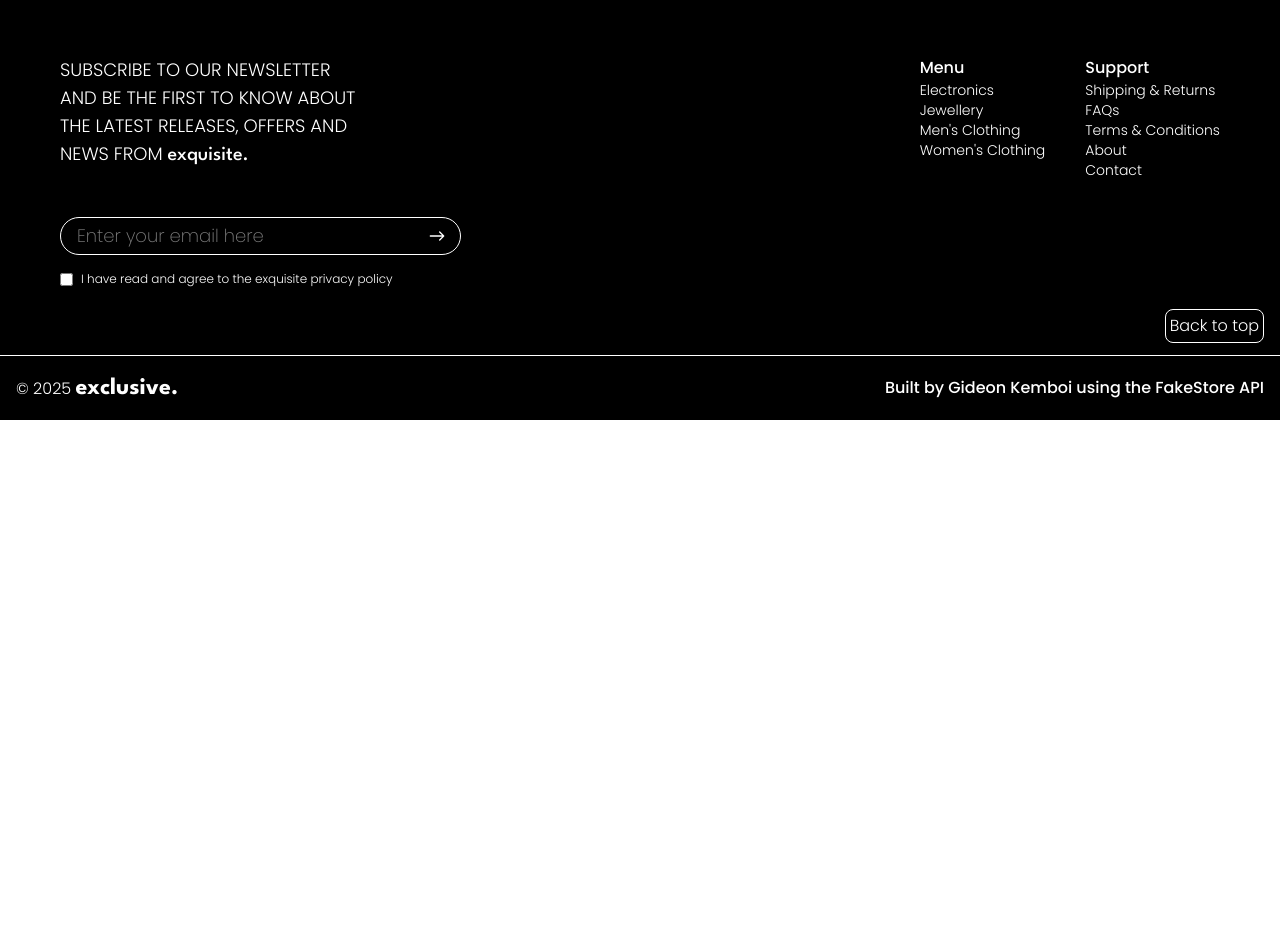
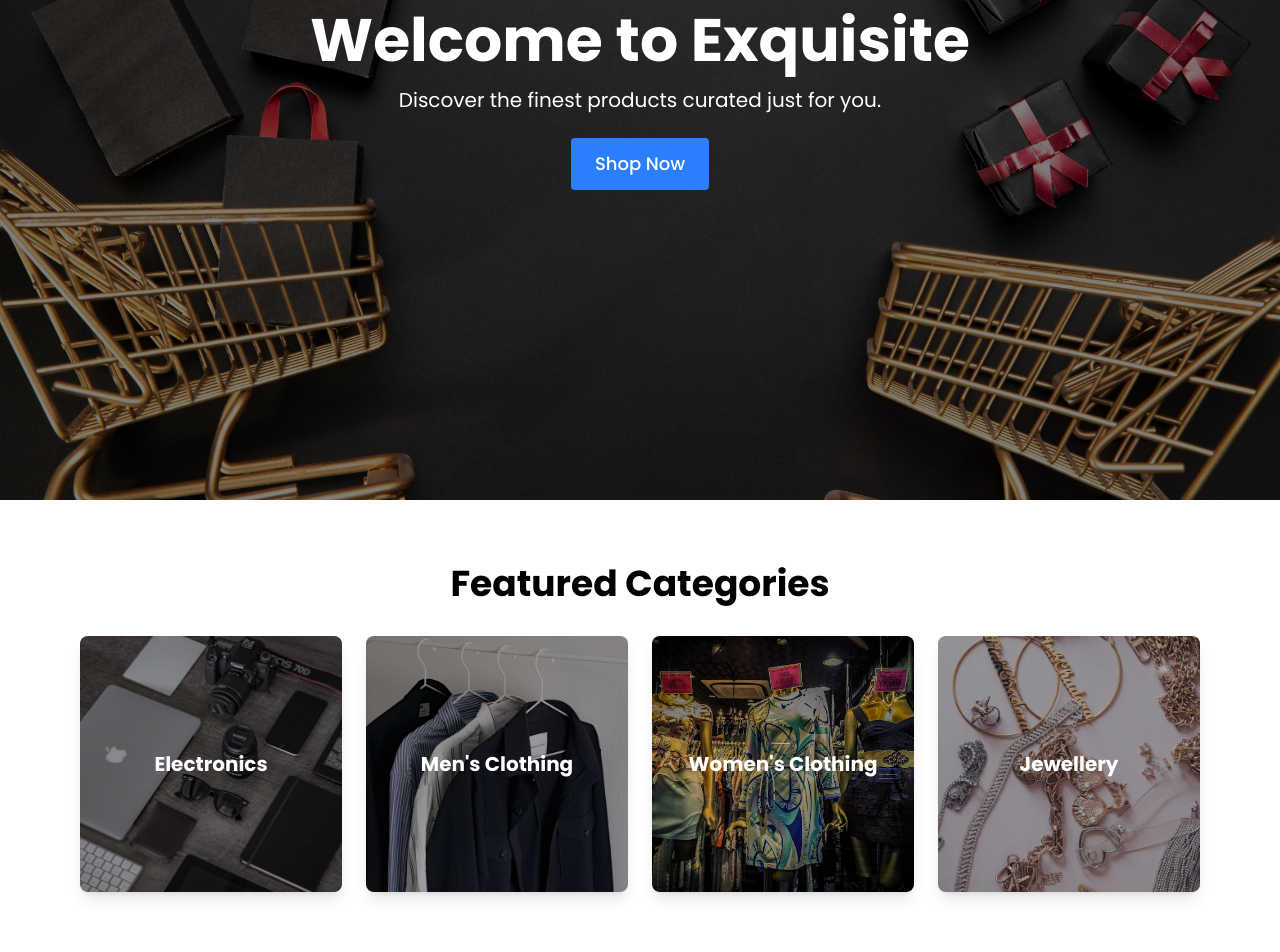
Before and after one commit to gideonkemboi/e-commerce-app, a React (Vite) app: page / in a window 1280 px wide. Shown: the part 380-1332 px from the top of the page. Before the commit the page ends 800 px from the top, so only its background shows below. Built offline with nearby package versions, Linux system fonts and the light colour scheme.

Commit message:
feat: Add homepage

```diff
--- a/src/components/Home.tsx
+++ b/src/components/Home.tsx
@@ -1,7 +1,101 @@
+import { Link } from "react-router-dom";
+import electronics from "../assets/eletronics.jpg";
+import jewellery from "../assets/jewellery.jpg";
+import mensClothing from "../assets/menclothing.jpg";
+import womensClothing from "../assets/womenclothing.jpg";
+import bgImage from "../assets/background.jpg";
+
 function Home() {
   return (
     <>
-      <div>Home</div>
+      <div
+        className="relative flex h-screen items-center justify-center bg-cover bg-center"
+        style={{ backgroundImage: `url(${bgImage})` }}
+      >
+        <div className="absolute inset-0 bg-black/50"></div>
+        <div className="relative z-10 text-center text-white">
+          <h1 className="text-5xl font-bold md:text-6xl">
+            Welcome to Exquisite
+          </h1>
+          <p className="mt-4 text-lg md:text-xl">
+            Discover the finest products curated just for you.
+          </p>
+          <Link
+            to="/shop"
+            className="mt-6 inline-block transform rounded bg-blue-500 px-6 py-3 text-lg font-medium text-white transition duration-300 hover:scale-105 hover:bg-blue-600"
+          >
+            Shop Now
+          </Link>
+        </div>
+      </div>
+
+      <div className="px-8 py-16 md:px-20">
+        <h2 className="text-center text-3xl font-bold md:text-4xl">
+          Featured Categories
+        </h2>
+        <div className="mt-8 grid grid-cols-1 gap-6 md:grid-cols-4">
+          <Link
+            to="/shop"
+            state={{ category: "electronics" }}
+            className="group relative flex h-64 items-center justify-center overflow-hidden rounded-lg bg-gray-200 shadow-lg"
+          >
+            <img
+              src={electronics}
+              alt="Electronics"
+              className="absolute inset-0 h-full w-full object-cover transition-transform duration-300 group-hover:scale-110"
+            />
+            <div className="relative z-10 text-xl font-bold text-white">
+              Electronics
+            </div>
+            <div className="absolute inset-0 bg-black/30"></div>
+          </Link>
+          <Link
+            to="/shop"
+            state={{ category: "men's clothing" }}
+            className="group relative flex h-64 items-center justify-center overflow-hidden rounded-lg bg-gray-200 shadow-lg"
+          >
+            <img
+              src={mensClothing}
+              alt="Men's Clothing"
+              className="absolute inset-0 h-full w-full object-cover transition-transform duration-300 group-hover:scale-110"
+            />
+            <div className="relative z-10 text-xl font-bold text-white">
+              Men's Clothing
+            </div>
+            <div className="absolute inset-0 bg-black/30"></div>
+          </Link>
+          <Link
+            to="/shop"
+            state={{ category: "women's clothing" }}
+            className="group relative flex h-64 items-center justify-center overflow-hidden rounded-lg bg-gray-200 shadow-lg"
+          >
+            <img
+              src={womensClothing}
+              alt="Women's Clothing"
+              className="absolute inset-0 h-full w-full object-cover transition-transform duration-300 group-hover:scale-110"
+            />
+            <div className="relative z-10 text-xl font-bold text-white">
+              Women's Clothing
+            </div>
+            <div className="absolute inset-0 bg-black/30"></div>
+          </Link>
+          <Link
+            to="/shop"
+            state={{ category: "jewellery" }}
+            className="group relative flex h-64 items-center justify-center overflow-hidden rounded-lg bg-gray-200 shadow-lg"
+          >
+            <img
+              src={jewellery}
+              alt="Jewellery"
+              className="absolute inset-0 h-full w-full object-cover transition-transform duration-300 group-hover:scale-110"
+            />
+            <div className="relative z-10 text-xl font-bold text-white">
+              Jewellery
+            </div>
+            <div className="absolute inset-0 bg-black/30"></div>
+          </Link>
+        </div>
+      </div>
     </>
   );
 }
```
